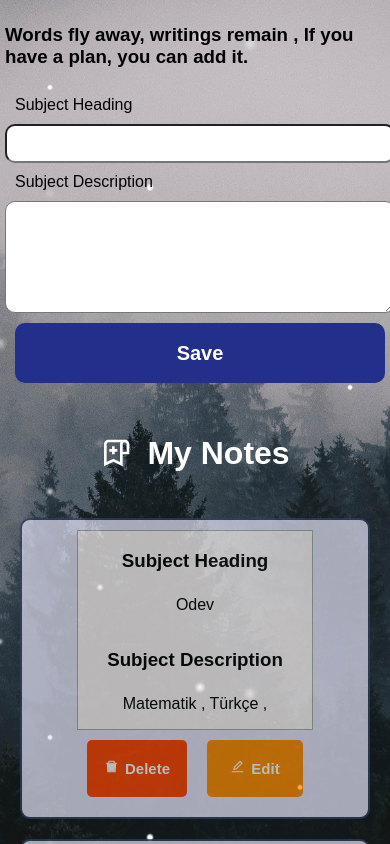
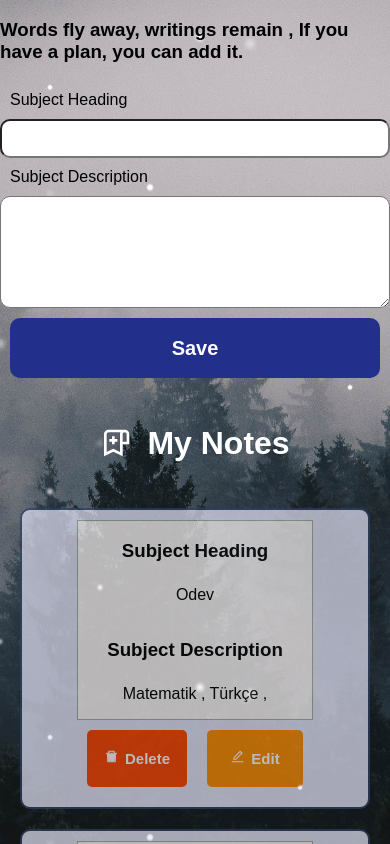
Before and after one commit to Klcknn/Task_App, a React (Create React App) app: page / in a window 390 px wide. Built offline with nearby package versions, Linux system fonts and the light colour scheme; data requests are answered from the project's data file.

Commit message:
css finally

```diff
--- a/src/App.css
+++ b/src/App.css
@@ -260,7 +260,6 @@ body{
 @media screen and (max-width: 480px) {
   .task-create {
     width: 100%;
-    margin: 5px;
     display: flex;
     flex-direction: column;
     align-items: center;
```
